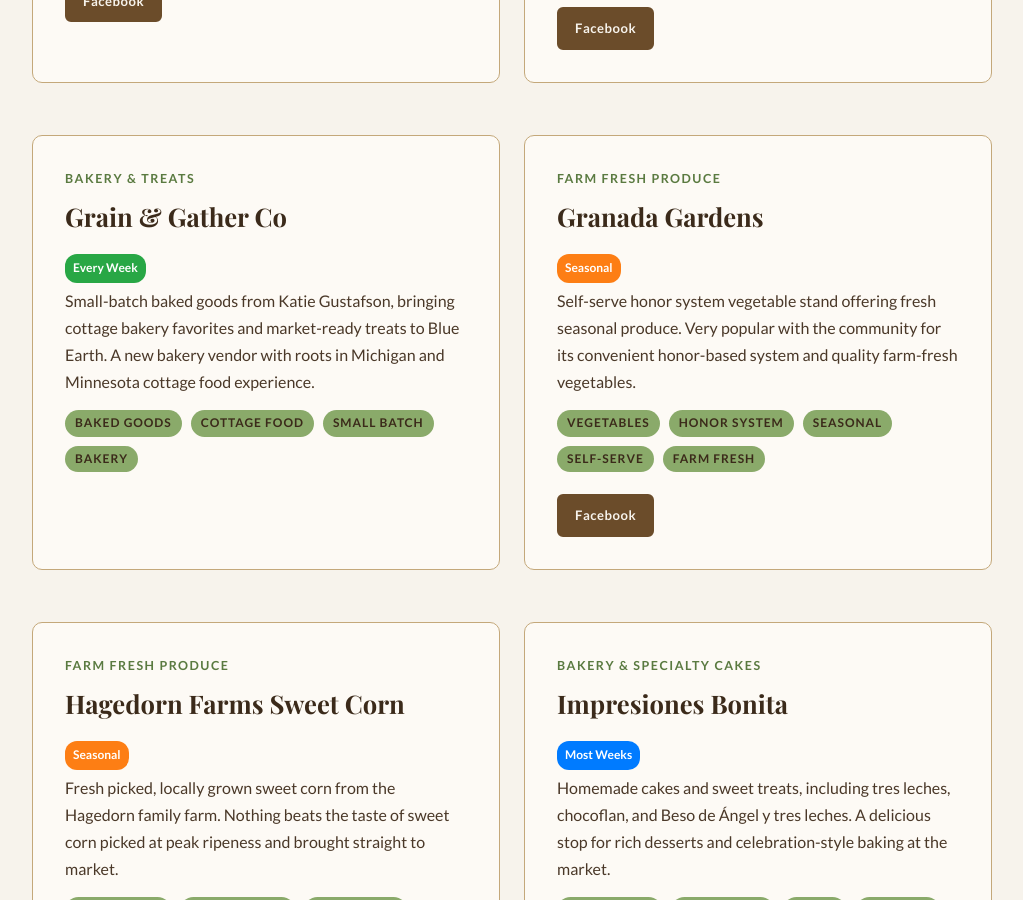
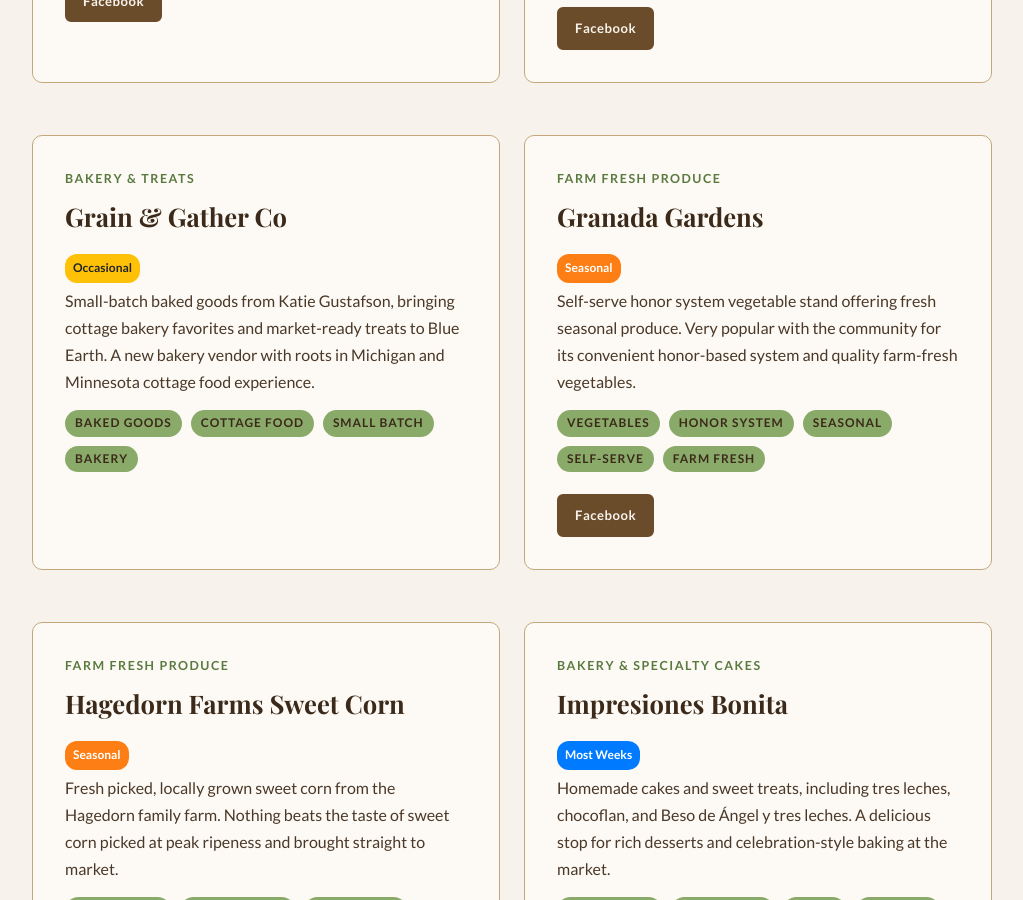
Before and after one commit to blueearthcommunitymarket/blueearthcommunitymarket.github.io, a Jekyll site: the page built from vendor-spotlight/index.html, in a window 1280 px wide and 900 px high, scrolled down 3180 px. Shown: the whole window, without its empty margins (128-1151 px from the left). Built offline with Jekyll 4.4.1, drawn with Linux system fonts in a browser that asks for light colours; some web fonts are replaced.

Commit message:
maintenance: 2026-05-04 cleanup

```diff
--- a/vendor-spotlight/index.html
+++ b/vendor-spotlight/index.html
@@ -275,7 +275,7 @@ description: Meet the vendors of the Blue Earth Community Market. Browse what th
             <div class="section-label">Bakery &amp; Treats</div>
             <h2>Grain &amp; Gather Co</h2>
             <div class="market-frequency">
-                <span class="frequency-badge freq-weekly">Every Week</span>
+                <span class="frequency-badge freq-occasional">Occasional</span>
             </div>
             <p>Small-batch baked goods from Katie Gustafson, bringing cottage bakery favorites and market-ready treats to Blue Earth. A new bakery vendor with roots in Michigan and Minnesota cottage food experience.</p>
             <div class="pills" style="margin-top: 12px;">
```
